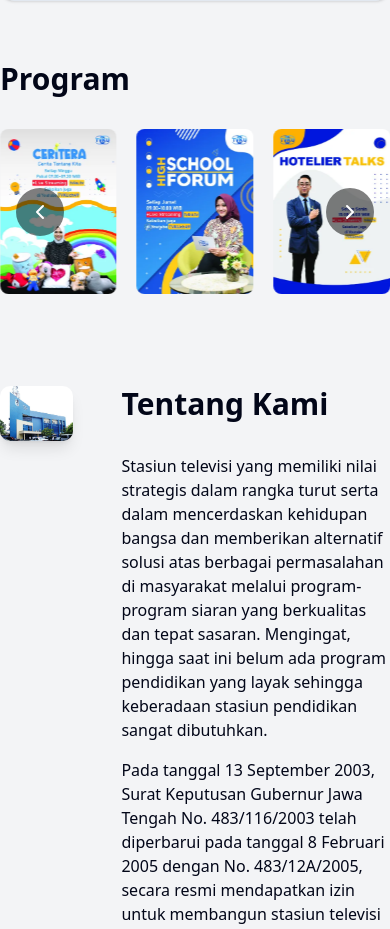
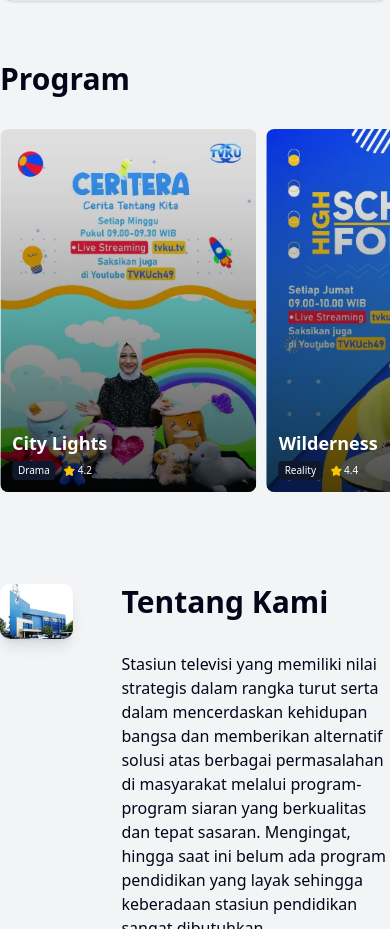
Before and after one commit to sakhandaru/Frontend-tvku, a Next.js app: page / in a window 390 px wide. Shown: the part 2566-3495 px from the top of the page. Built offline with nearby package versions, Linux system fonts and the light colour scheme.

Commit message:
responsive program component for home page

```diff
--- a/src/components/program.tsx
+++ b/src/components/program.tsx
@@ -70,14 +70,36 @@ const programTelevisi = [
 export const Program = () => {
   return (
     <div className="container mx-auto mt-15">
-      <div >
+      <div>
         <h1 className="text-3xl font-bold">Program</h1>
       </div>
       <div className="py-8">
         <Swiper
           modules={[Navigation, Autoplay]}
           spaceBetween={20}
-          slidesPerView={3}
+          slidesPerView={1.5}
+          breakpoints={{
+            // Mobile
+            320: {
+              slidesPerView: 1.5,
+              spaceBetween: 10,
+            },
+            // Tablet
+            640: {
+              slidesPerView: 2.5,
+              spaceBetween: 15,
+            },
+            // Desktop
+            1024: {
+              slidesPerView: 4,
+              spaceBetween: 20,
+            },
+            // Large Desktop
+            1280: {
+              slidesPerView: 5,
+              spaceBetween: 20,
+            },
+          }}
           navigation={{
             nextEl: ".hero-next",
             prevEl: ".hero-prev",
@@ -87,20 +109,6 @@ export const Program = () => {
             disableOnInteraction: false,
           }}
           loop={true}
-          breakpoints={{
-            640: {
-              slidesPerView: 3,
-              spaceBetween: 16,
-            },
-            1024: {
-              slidesPerView: 4,
-              spaceBetween: 16,
-            },
-            1280: {
-              slidesPerView: 5,
-              spaceBetween: 16,
-            },
-          }}
         >
           {programTelevisi.map((program) => (
             <SwiperSlide key={program.id}>
@@ -112,10 +120,9 @@ export const Program = () => {
                     fill
                     className="object-cover"
                   />
-                  <div className="absolute inset-0 bg-gradient-to-t from-black/80 to-transparent opacity-0 group-hover:opacity-100 transition-opacity" />
-
-                  <div className="absolute bottom-10 left-0 w-full p-3 opacity-0 group-hover:opacity-100 transition-opacity">
-                    <h4 className="text-white font-bold mb-1 truncate text-2xl">
+                  <div className="absolute inset-0 bg-gradient-to-t from-black/70 to-transparent md:opacity-0 md:group-hover:opacity-100 transition-opacity" />
+                  <div className="absolute bottom-0 left-0 w-full p-3 md:bottom-10 md:opacity-0 md:group-hover:opacity-100 transition-opacity">
+                    <h4 className="text-white font-bold mb-1 truncate text-lg md:text-2xl">
                       {program.title}
                     </h4>
                     <div className="flex items-center justify-between">
@@ -124,7 +131,7 @@ export const Program = () => {
                           {program.genre}
                         </span>
                         <div className="flex items-center gap-0.5">
-                          <Star className="w-4 h-4 fill-yellow-400 text-yellow-400" />
+                          <Star className="w-3 h-3 md:w-4 md:h-4 fill-yellow-400 text-yellow-400" />
                           <span className="text-[10px] text-white">
                             {program.rating}
                           </span>
@@ -136,11 +143,13 @@ export const Program = () => {
               </div>
             </SwiperSlide>
           ))}
-          <div className="hero-prev absolute left-4 top-1/2 z-10 -translate-y-1/2 flex items-center justify-center w-12 h-12 bg-black/50 rounded-full text-white cursor-pointer hover:bg-black/70 transition-colors">
-            <ChevronLeft className="w-6 h-6" />
-          </div>
-          <div className="hero-next absolute right-4 top-1/2 z-10 -translate-y-1/2 flex items-center justify-center w-12 h-12 bg-black/50 rounded-full text-white cursor-pointer hover:bg-black/70 transition-colors">
-            <ChevronRight className="w-6 h-6" />
+          <div className="hidden md:block">
+            <div className="hero-prev absolute left-5 top-1/2 z-10 -translate-y-1/2 flex items-center justify-center w-10 h-10 md:w-12 md:h-12 bg-black/50 rounded-full text-white cursor-pointer hover:bg-black/70 transition-colors">
+              <ChevronLeft className="w-5 h-5 md:w-6 md:h-6" />
+            </div>
+            <div className="hero-next absolute right-5 top-1/2 z-10 -translate-y-1/2 flex items-center justify-center w-10 h-10 md:w-12 md:h-12 bg-black/50 rounded-full text-white cursor-pointer hover:bg-black/70 transition-colors">
+              <ChevronRight className="w-5 h-5 md:w-6 md:h-6" />
+            </div>
           </div>
         </Swiper>
       </div>
```
